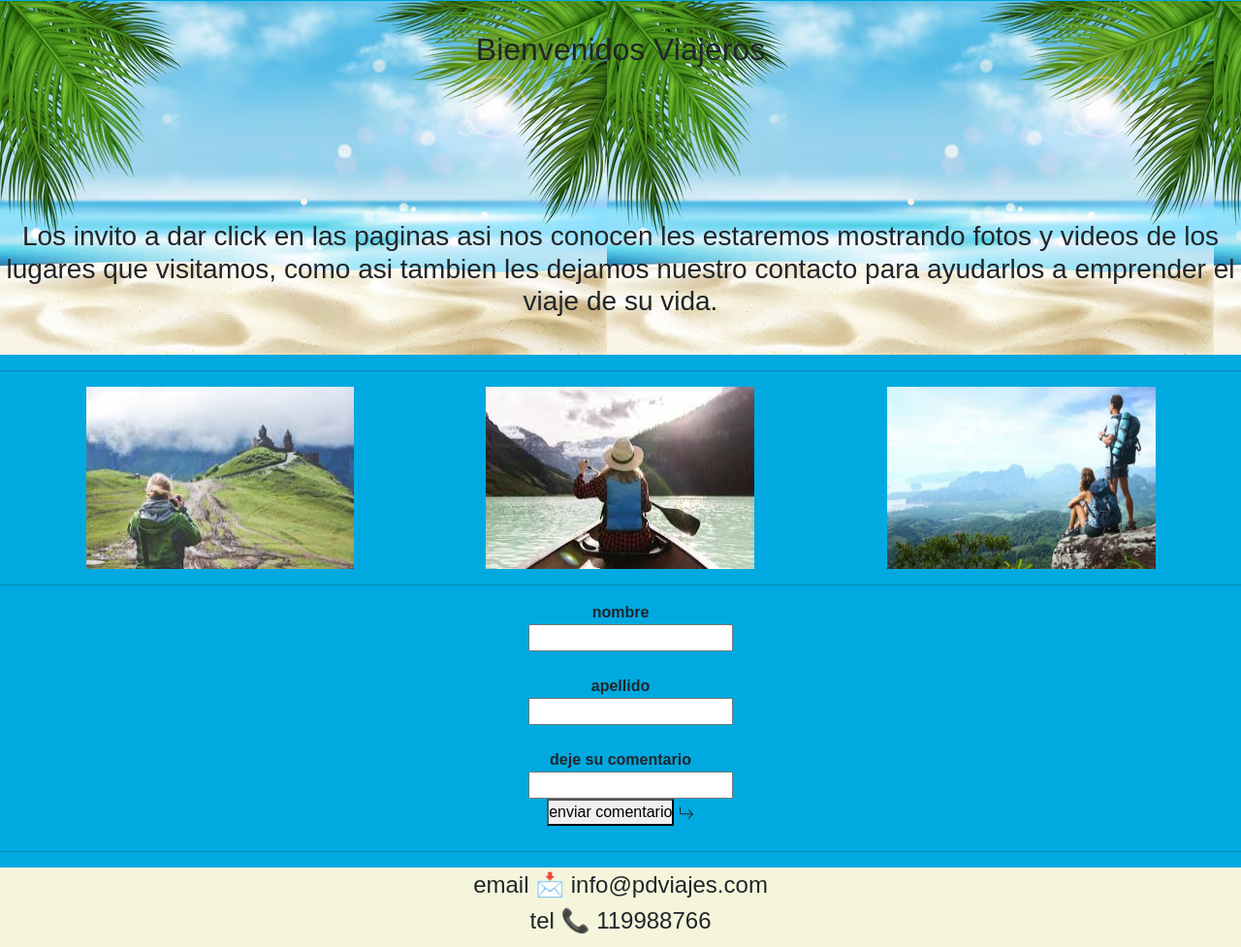
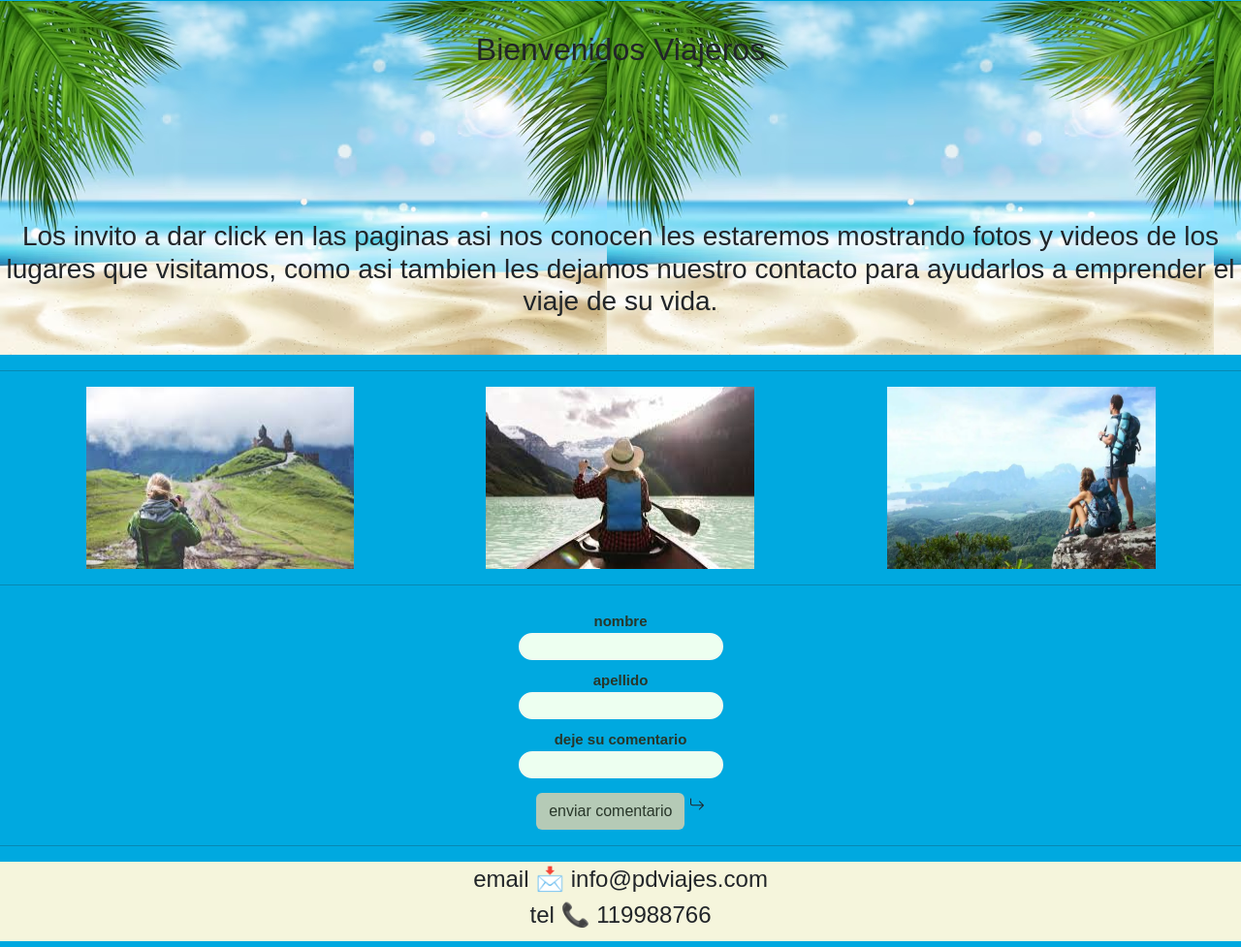
Before and after one commit to enp98/Postales-de-Viaje, a website: page index.html in a window 1280 px wide. Shown: the part 351-1328 px from the top of the page at 97% size. Drawn offline with nearby package versions, Linux system fonts and the light colour scheme; a web font is replaced by a local one.

Commit message:
agrego animacion a multimedia, edito formulario de index

```diff
--- a/index.html
+++ b/index.html
@@ -106,23 +106,22 @@
         </section>
         <hr>
         <form class="formulario" action="">
-            <div>
-                <label for="name">nombre</label>
-                <input type="text" name="" id="">
-            </div>
-            <br>
-            <div>
-                <label for="surname">apellido</label>
+            <div class="formulario__in">
+                <label class="label__co" for="name">nombre</label>
+                <input class="input__co" type="text" name="" id="">
 
-                <input type="text" name="surname" id="">
-            </div>
-            <br>
-            <div>
-                <label for="coments">deje su comentario</label>
-                <br>
-                <input type="text" coments="" >
-                <br>
-                <button>enviar comentario</button>
+
+                <label class="label__co" for="surname">apellido</label>
+
+                <input class="input__co" type="text" name="surname" id="">
+
+
+
+                <label class="label__co" for="coments">deje su comentario</label>
+
+                <input  class="input__co" type="text" coments="" >
+
+                <button class="btn">enviar comentario</button>
                 <svg xmlns="http://www.w3.org/2000/svg" width="16" height="16" fill="currentColor" class="bi bi-arrow-return-right" viewBox="0 0 16 16">
                     <path fill-rule="evenodd" d="M1.5 1.5A.5.5 0 0 0 1 2v4.8a2.5 2.5 0 0 0 2.5 2.5h9.793l-3.347 3.346a.5.5 0 0 0 .708.708l4.2-4.2a.5.5 0 0 0 0-.708l-4-4a.5.5 0 0 0-.708.708L13.293 8.3H3.5A1.5 1.5 0 0 1 2 6.8V2a.5.5 0 0 0-.5-.5"/>
                   </svg>
--- a/scss/_main.scss
+++ b/scss/_main.scss
@@ -40,10 +40,37 @@ main{
        gap: 3em;
     }
     .formulario{
-        width: 190px;
+        width: 100px;
+        display: flex;
+        flex-direction: column;
         text-align: center;
-        margin: 10px auto;
+        align-items: center;
+        margin: 0 auto;
         font-weight: bold;
+        .formulario__in{
+
+            .label__co{
+                color: #283629;
+                font-size: 15px;
+                font-weight: 600;
+                margin-top: 10px ;
+                gap: 20px;
+            }
+            .input__co{
+
+                border-radius: 25px;
+                background-color: #edfff0;
+                border: 2px solid #f0faf1;
+                color: #283629;
+                outline: none;
+
+            }
+            .btn{
+                margin-top: 15px;
+                color: #283629;
+                background-color: #b5cab6;
+            }
+        }
 
     }
 
@@ -159,18 +186,38 @@ main{
 
 }
 
-/*   multimedia   */
+/*   multimedia -- animacion en fotos--  */
 
 #galeria {
     .col-lg-4{
     padding: 25px;
     margin: 0;
+    @keyframes efect{
+
+        25%{
+            opacity: 0.25;
+        }
+        50%{
+            opacity: 0.5;
+        }
+        70%{
+            opacity: 0.7;
+        }
+        100%{
+            opacity: 1;
+        }
+    }
     img{
         width: 100%;
         height: 250px;
+
     }
     img:hover{
-        border: 5px solid #00a9e0;
+       /*border: 5px solid #00a9e0;*/
+       animation-name: efect;
+       animation-timing-function: ease-in;
+       animation-duration: 1s;
+
     }
 
 
--- a/scss/_var.scss
+++ b/scss/_var.scss
@@ -4,3 +4,8 @@ $box-shadow-merch :0 0 10px rgba(0, 0, 0, .5);
 $background-color: #00a9e0;
 
 $font-primary: 'Edu AU VIC WA NT Hand', sans-serif;
+$label:
+    (color: #283629,
+    font-size: 15px,
+    font-weight: 600,
+    margin-bottom: 15px)
```
Also changed, not shown: css/style.css, 1 other file.
